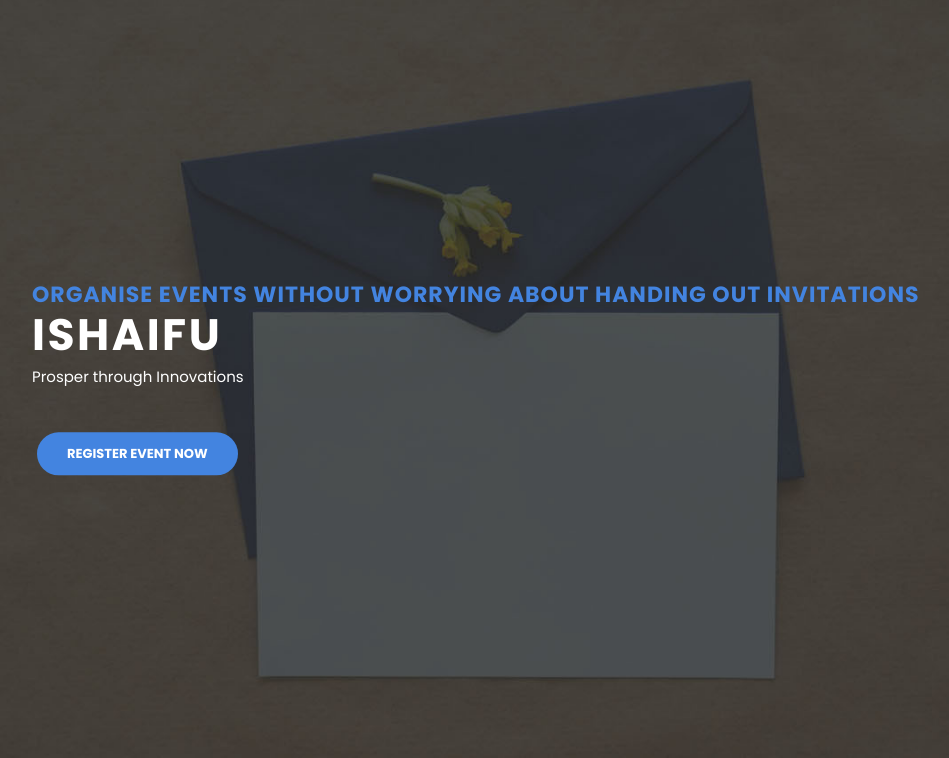
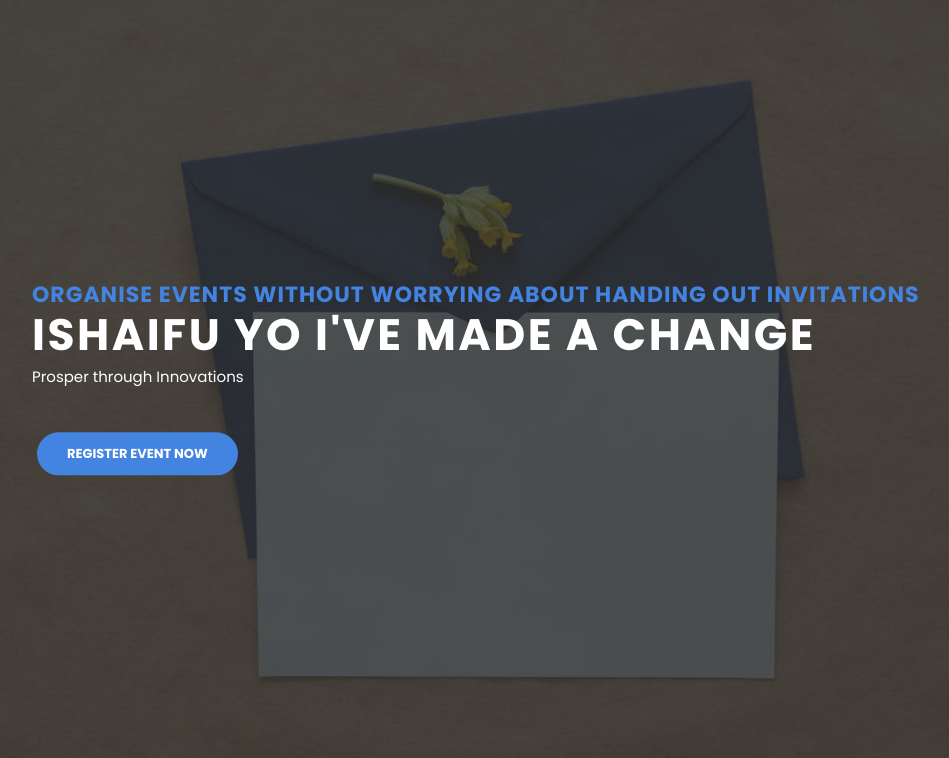
Before and after one commit to iamaplanet/planet, a Django app: page / in a window 1280 px wide. Shown: the part 97-855 px from the top of the page, without its empty margins (128-1077 px from the left). Run offline with Django 3.2, Linux system fonts and the light colour scheme; some libraries are stand-ins or nearby versions.

Commit message:
I made a change

```diff
--- a/website/templates/index.html
+++ b/website/templates/index.html
@@ -21,7 +21,7 @@
           <div class="img-fill">
               <div class="text-content">
                 <h6>Organise Events without worrying about handing out invitations</h6><br/>
-                <h4>Ishaifu</h4>
+                <h4>Ishaifu Yo I've made a change</h4>
                 <p>Prosper through Innovations</p>
                 <a href="register.html" class="filled-button">Register Event Now</a>
               </div>
```
